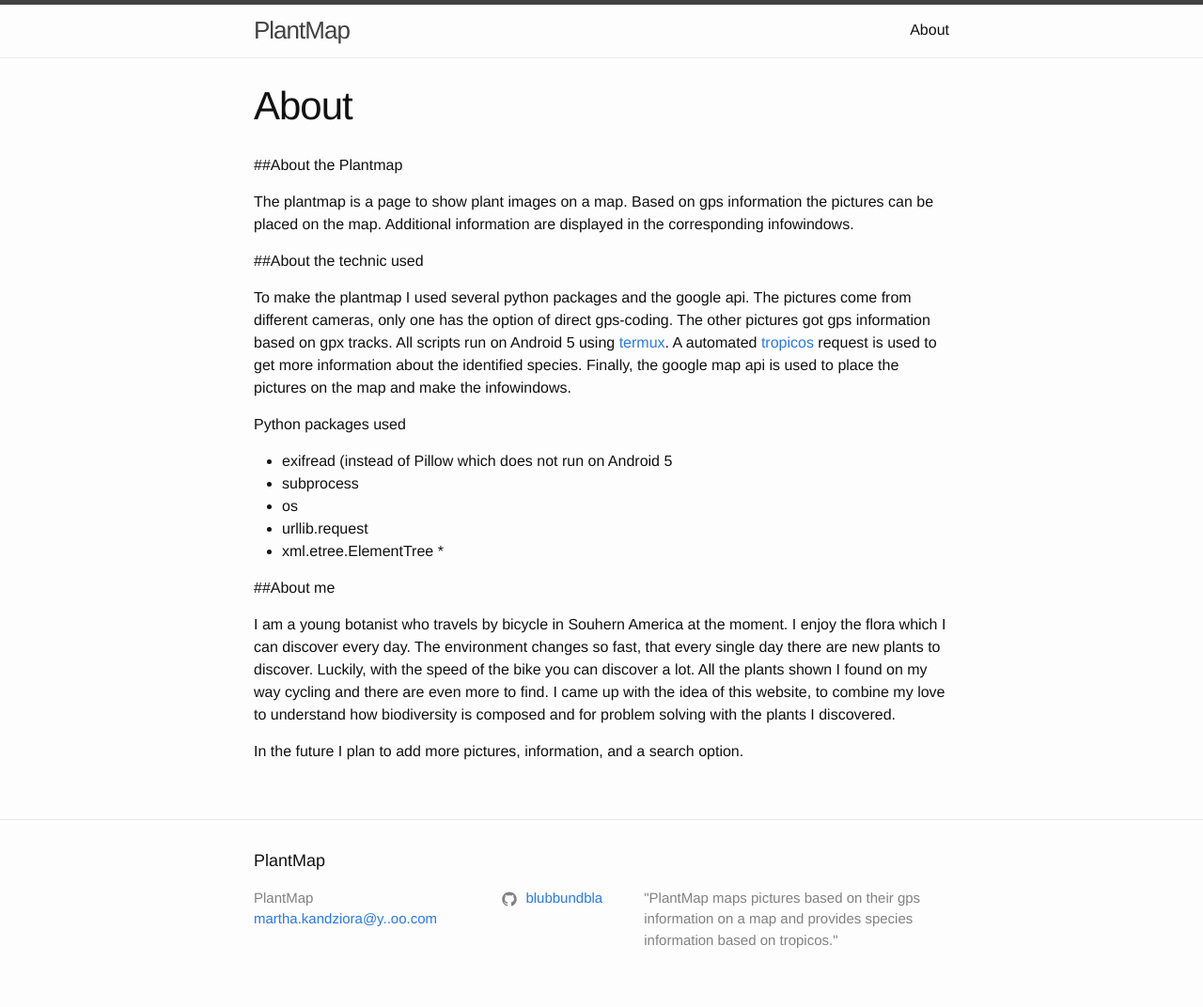
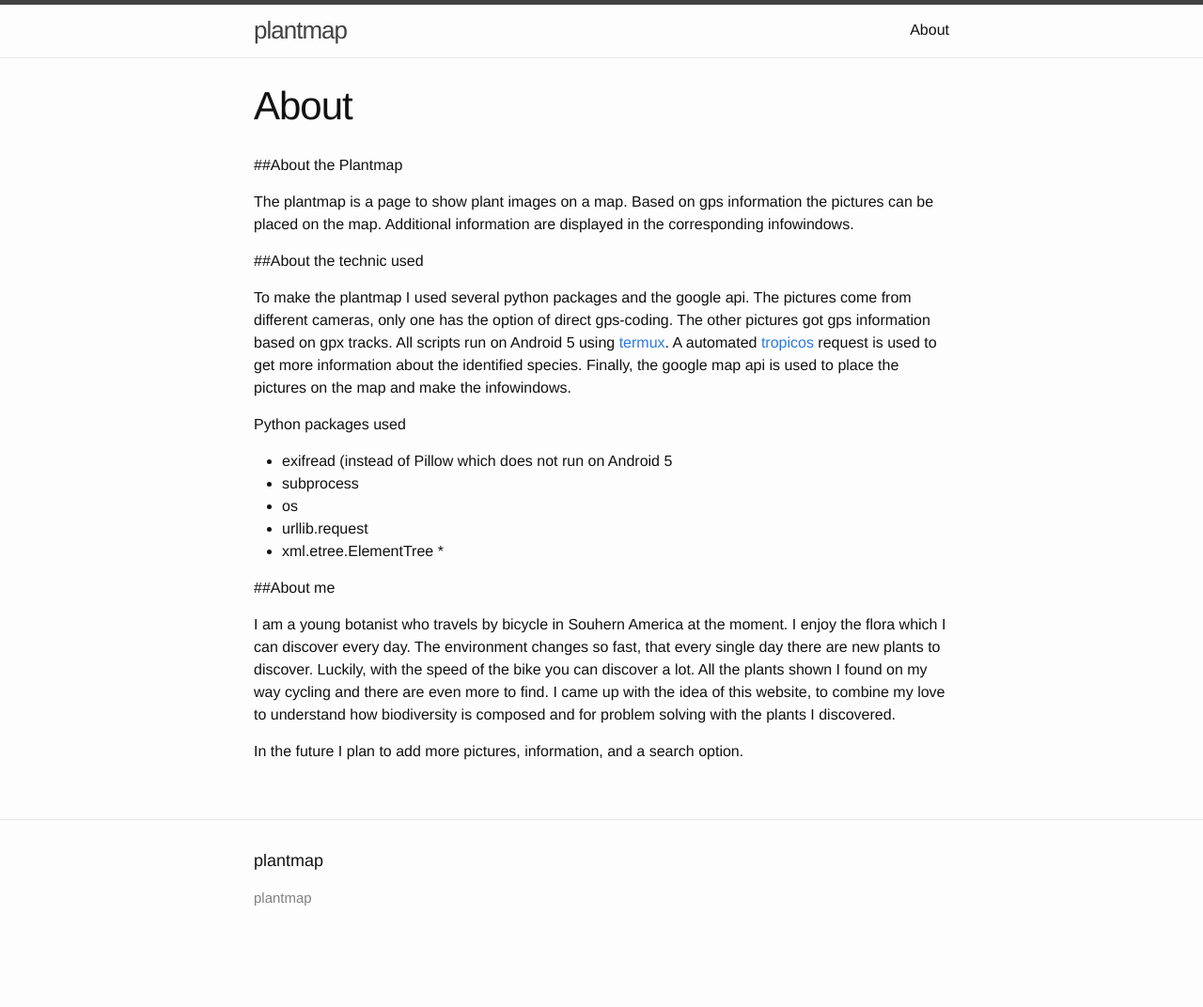
Before and after one commit to blubbundbla/plantmap, a Jekyll site: the page built from about.md, in a window 1280 px wide. Shown: the whole page at 94% size. Built offline with Jekyll 4.4.1, drawn with Linux system fonts in a browser that asks for light colours; after the commit the page ends 1027 px from its top, so only the background shows below that.

Commit message:
small changes

```diff
--- a/_config.yml
+++ b/_config.yml
@@ -1,4 +1,4 @@
-# Welcome to Jekyll!
+9# Welcome to Jekyll!
 #
 # This config file is meant for settings that affect your whole blog, values
 # which you are expected to set up once and rarely edit after that. If you find
@@ -16,7 +16,7 @@
 title: PlantMap
 email: martha.kandziora@y..oo.com
 description: > # this means to ignore newlines until "baseurl:"
-  "PlantMap maps pictures based on their gps information on a map and provides species information based on tropicos."
+  PlantMap maps pictures based on their gps information on a map and provides species information based on tropicos.
 baseurl: "" # the subpath of your site, e.g. /blog
 url: "" # the base hostname & protocol for your site, e.g. http://example.com
 #twitter_username: jekyllrb
--- a/_includes/footer.html
+++ b/_includes/footer.html
@@ -36,10 +36,7 @@
         </ul>
       </div>
 
-      <div class="footer-col footer-col-3">
-        <p>{{ site.description | escape }}</p>
       </div>
-    </div>
 
   </div>
 
--- a/_layouts/home.html
+++ b/_layouts/home.html
@@ -4,7 +4,6 @@
 
 <div class="home">
 
-  <h1 class="page-heading">PlantMap v1</h1>
 
   {{ content }}
 
```
Also changed, not shown: index.md (+5 -16 lines).
